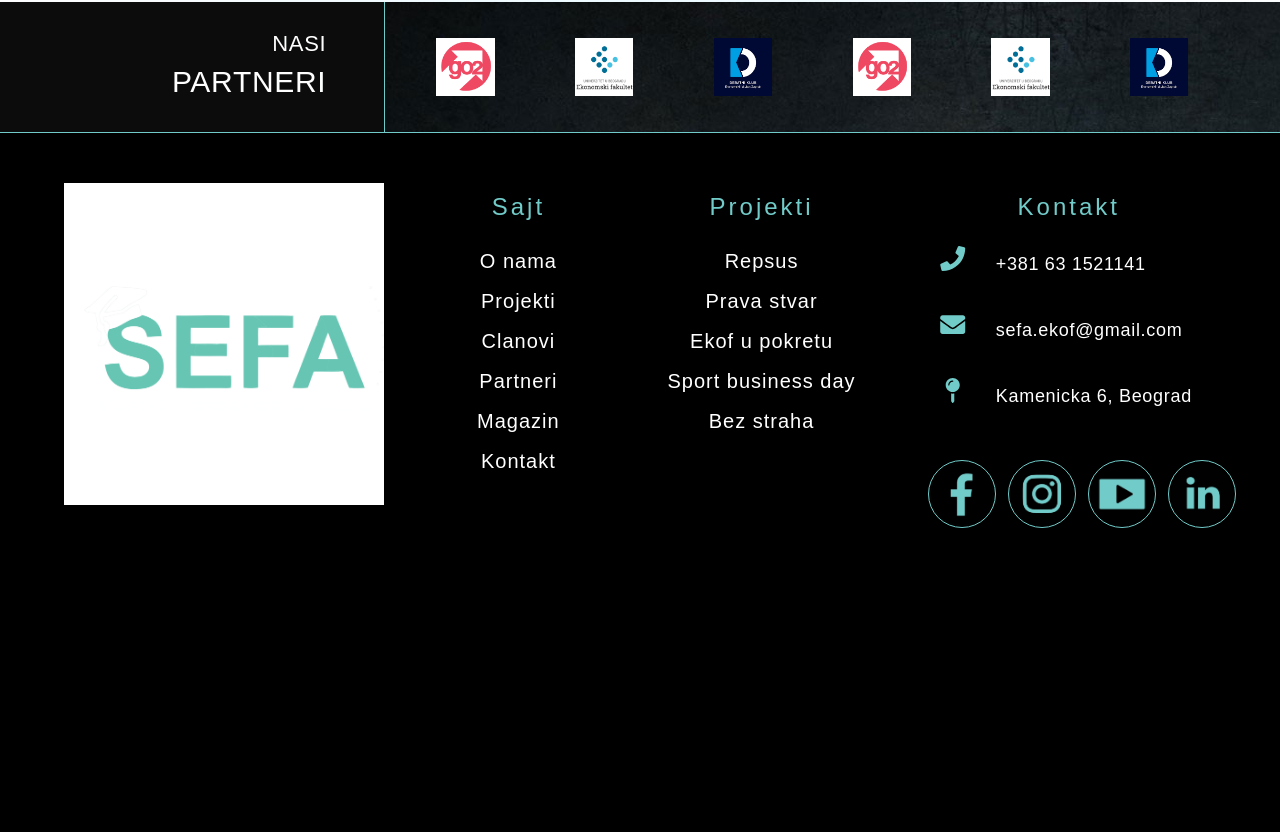
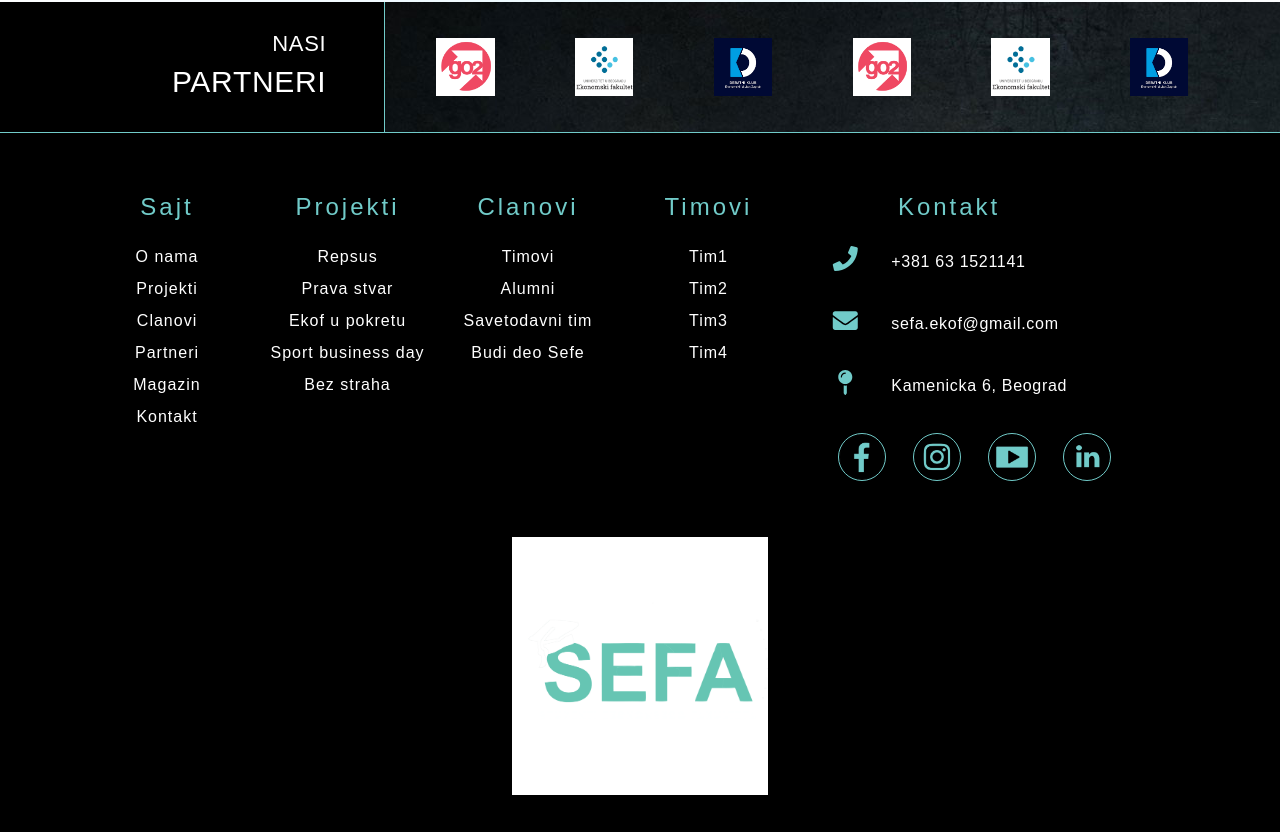
Before and after one commit to pejo8/Sefa_site, a React (Create React App) app: page / in a window 1280 px wide. Shown: the part 1775-2607 px from the top of the page. Built offline with nearby package versions, Linux system fonts and the light colour scheme.

Commit message:
Napravljeni timovi, zavrsen footer, prepravljan header

```diff
--- a/src/App.js
+++ b/src/App.js
@@ -6,6 +6,7 @@ import ONama from './component/ONama';
 import Partneri from './component/Partneri';
 import Magazin from './component/Magazin';
 import Kontakt from './component/Kontakt';
+import Timovi from './component/Timovi';
 
 class App extends React.Component {
 
@@ -27,6 +28,7 @@ class App extends React.Component {
           <Route path="/partneri" exact component={Partneri} />
           <Route path="/magazin" exact component={Magazin} />
           <Route path="/kontakt" exact component={Kontakt} />
+          <Route path="/timovi" exact component={Timovi} />
         </Switch>
       </BrowserRouter>
     );
--- a/src/component/Footer1.js
+++ b/src/component/Footer1.js
@@ -8,9 +8,7 @@ class Footer1 extends React.Component {
   render() {
     return (
       <div className="Footer1">
-            <div className="logo_footer">
-                <div> <img src="./logo.png" alt="logo" /> </div>
-            </div>
+          <div className="gornji_deo">
             <div className="sajt_footer">
                 <p> Sajt </p>
                 <ul>
@@ -32,6 +30,24 @@ class Footer1 extends React.Component {
                     <li><a href="/oNama"> Bez straha </a></li>
                 </ul>
             </div>
+            <div className="sajt_footer">
+                <p> Clanovi </p>
+                <ul>
+                    <li><a href="/oNama"> Timovi </a></li>
+                    <li><a href="/oNama"> Alumni </a></li>
+                    <li><a href="/oNama"> Savetodavni tim </a></li>
+                    <li><a href="/oNama"> Budi deo Sefe </a></li>
+                </ul>
+            </div>
+            <div className="sajt_footer">
+                <p> Timovi </p>
+                <ul>
+                    <li><a href="/oNama"> Tim1  </a></li>
+                    <li><a href="/oNama"> Tim2 </a></li>
+                    <li><a href="/oNama"> Tim3 </a></li>
+                    <li><a href="/oNama"> Tim4 </a></li>
+                </ul>
+            </div>
             <div className="kontakt_footer">
                 <p> Kontakt </p>
                 <div className="icons_kontakt_footer"> <FontAwesomeIcon icon={faPhone} className="icon_fi_footer"/>
@@ -50,6 +66,21 @@ class Footer1 extends React.Component {
                     <button> <img src="/logo_linkedin.png" alt="logo" /> </button>
                 </div>
             </div>
+        </div>
+
+        <div className="footer_responsive">
+            <div> Sefa na drustvenim mrezama </div>
+            <div className="mreze_footer">
+                    <button> <img src="/logo_facebook.png" alt="logo" /> </button>
+                    <button> <img src="/logo_instagram.png" alt="logo" /> </button>
+                    <button> <img src="/logo_youtube.png" alt="logo" /> </button>
+                    <button> <img src="/logo_linkedin.png" alt="logo" /> </button>
+            </div>
+        </div>
+
+        <div className="logo_footer">
+            <div> <img src="./logo.png" alt="logo" /> </div>
+        </div>
       </div>
       );
   }
--- a/src/component/Header.js
+++ b/src/component/Header.js
@@ -64,12 +64,21 @@ class Header extends Component {
               </ul>
             </li>
             <div>
-              <li><a href="/#" className="nsk"> Clanovi </a>
+              <li className="li_clanovi"><a href="/timovi" className="nsk"> Clanovi </a>
                 <ul>
-                  <li><Link to="/#"> Timovi </Link></li>
-                  <li><Link to="/#"> Alumni </Link></li>
-                  <li><Link to="/#"> Savetodavno telo </Link></li>
-                  <li><Link to="/#"> Budi deo Sefe </Link></li>
+                  <li><Link to="/#"> Timovi </Link>
+                    <ul>
+                      <li><Link to="/#"> Tim1 </Link></li>
+                      <li><Link to="/#"> Tim2 </Link></li>
+                      <li><Link to="/#"> Tim3 </Link></li>
+                      <li><Link to="/#"> Tim4 </Link></li>
+                  </ul>
+                  </li>
+                  <div className="ostatak_clanova">
+                    <li><Link to="/#"> Alumni </Link></li>
+                    <li><Link to="/#"> Savetodavno telo </Link></li>
+                    <li><Link to="/#"> Budi deo Sefe </Link></li>
+                  </div>
                 </ul>
               </li>
               <li><a href="/partneri" className="nsk">Partneri</a></li>
@@ -104,10 +113,17 @@ class Header extends Component {
             </li>
               <li><a href="/#" className="nsk"> Clanovi </a>
                 <ul>
-                  <li><Link to="/#"> Clan1 </Link></li>
-                  <li><Link to="/#"> Clan2 </Link></li>
-                  <li><Link to="/#"> Clan3 </Link></li>
-                  <li><Link to="/#"> Clan4 </Link></li>
+                  <li><Link to="/#"> Timovi </Link>
+                    <ul>
+                      <li><Link to="/#"> Tim 1 </Link></li>
+                      <li><Link to="/#"> Tim 2 </Link></li>
+                      <li><Link to="/#"> Tim 3 </Link></li>
+                      <li><Link to="/#"> Tim 4 </Link></li>
+                    </ul>
+                  </li>
+                  <li><Link to="/#"> Alumni </Link></li>
+                  <li><Link to="/#"> Savetodavno telo </Link></li>
+                  <li><Link to="/#"> Budi deo sefe </Link></li>
                 </ul>
               </li>
               <li><a href="/#" className="nsk">Partneri</a></li>
--- a/src/component/Middle_kontakt.js
+++ b/src/component/Middle_kontakt.js
@@ -22,7 +22,7 @@ class Middle_kontakt extends React.Component {
                 <div> sefa.ekof@gmail.com </div>
             </div>
             <div className="icons_kontakt"> <FontAwesomeIcon icon={faMapPin} className="icon_fi" />
-                <div1> LOKACIJA </div1>
+                <div1> ADRESA </div1>
                 <div> Kamenicka 6, Beograd </div>
             </div>
         </div>
--- /dev/null
+++ b/src/component/Middle_timovi.js
@@ -0,0 +1,80 @@
+import React from 'react';
+import './../css/Middle_timovi.css';
+
+class Middle_timovi extends React.Component {
+
+  render() {
+    return (
+      <div className="Middle_timovi">
+
+          <div className="naslov_timovi">
+              <div1> </div1>
+              <div> TIM 1 </div>
+              <div1> </div1>
+          </div>
+
+          <div className="clanovi_timovi">
+              <div className="clan_t">
+                  <div> <img src="/joey.jpg" alt="clan" /> </div>
+                  <div> Nikola Jovanovic </div>
+                  <div className="tl_clan"> Tim lider </div>
+              </div>
+              <div className="clan_t">
+                  <div> <img src="/joey.jpg" alt="clan" /> </div>
+                  <div> Nikola Jovanovic </div>
+              </div>
+              <div className="clan_t">
+                  <div> <img src="/joey.jpg" alt="clan" /> </div>
+                  <div> Nikola Jovanovic </div>
+              </div>
+              <div className="clan_t">
+                  <div> <img src="/joey.jpg" alt="clan" /> </div>
+                  <div> Nikola Jovanovic </div>
+              </div>
+          </div>
+
+          <div className="clanovi_timovi">
+              <div className="clan_t">
+                  <div> <img src="/joey.jpg" alt="clan" /> </div>
+                  <div> Nikola Jovanovic </div>
+              </div>
+              <div className="clan_t">
+                  <div> <img src="/joey.jpg" alt="clan" /> </div>
+                  <div> Nikola Jovanovic </div>
+              </div>
+              <div className="clan_t">
+                  <div> <img src="/joey.jpg" alt="clan" /> </div>
+                  <div> Nikola Jovanovic </div>
+              </div>
+              <div className="clan_t">
+                  <div> <img src="/joey.jpg" alt="clan" /> </div>
+                  <div> Nikola Jovanovic </div>
+              </div>
+          </div>
+
+          <div className="clanovi_timovi">
+              <div className="clan_t">
+                  <div> <img src="/joey.jpg" alt="clan" /> </div>
+                  <div> Nikola Jovanovic </div>
+              </div>
+              <div className="clan_t">
+                  <div> <img src="/joey.jpg" alt="clan" /> </div>
+                  <div> Nikola Jovanovic </div>
+              </div>
+              <div className="clan_t">
+                  <div> <img src="/joey.jpg" alt="clan" /> </div>
+                  <div> Nikola Jovanovic </div>
+              </div>
+              <div className="clan_t">
+                  <div> <img src="/joey.jpg" alt="clan" /> </div>
+                  <div> Nikola Jovanovic </div>
+              </div>
+          </div>
+
+      </div>
+      );
+  }
+
+}
+
+export default Middle_timovi;
--- /dev/null
+++ b/src/component/Timovi.js
@@ -0,0 +1,20 @@
+import React from 'react';
+import Header from './Header';
+import Footer from './Footer';
+import MiddleTimovi from './Middle_timovi'
+
+class Timovi extends React.Component {
+
+  render() {
+    return (
+      <div className="Timovi">
+          <Header />
+          <MiddleTimovi />
+          <Footer />
+      </div>
+      );
+  }
+
+}
+
+export default Timovi;
--- a/src/css/Footer1.css
+++ b/src/css/Footer1.css
@@ -3,17 +3,27 @@
     height: 700px;
     background: black;
     border-top: 1px solid #71cbc9;
-    display: flex;
     padding: 50px 0 50px 0;
     font-family: Arial, Helvetica, sans-serif;
 }
 
-.Footer1 div {
-    margin-left: 4%;
+.gornji_deo {
+    display: flex;
+    width: 100%;
+    padding-left: 6%;
 }
 
 .logo_footer {
-    width: 25%;
+    width: 20%;
+    margin: 40px 0 0 40%;
+}
+
+.logo_footer div{
+    width: 100%;
+}
+
+.logo_footer div img{
+    width: 100%;
 }
 
 .sajt_footer {
@@ -22,15 +32,6 @@
 
 .kontakt_footer {
     width: 25%;
-}
-
-.logo_footer div {
-    width: 100%;
-}
-
-.logo_footer img {
-    width: 100%;
-    margin-bottom: 20px;
 }
 
 .sajt_footer p {
@@ -42,7 +43,7 @@
 
 .sajt_footer ul{
     list-style: none;
-    font-size: 20px;
+    font-size: 16px;
     letter-spacing: 1px;
 }
 
@@ -63,6 +64,7 @@
     display: flex;
     width: 100%;
     margin-bottom: 15px;
+    margin-left: 6%;
 }
 
 .kontakt_footer .icons_kontakt_footer .icon_fi_footer{
@@ -73,21 +75,16 @@
 
 .kontakt_footer .icons_kontakt_footer div{
     color: white;
-    font-size: 18px;
+    font-size: 16px;
     width: 80%;
 }
 
-.mreze_footer {
-    display: flex;
-    width: 100%;
-    margin: 30px 0 0 0;
-}
-
 .mreze_footer button {
-    width: 25%;
+    width: 20%;
     border: 0;
     border-radius: 50%;
     background: none;
+    margin-left: 5%;
 }
 
 .mreze_footer button img {
@@ -104,3 +101,100 @@
 .mreze_footer a img {
     width: 100%;
 }
+
+.footer_responsive {
+    display: none;
+}
+
+@media (max-width: 850px){
+    .Footer1 {
+        height: 700px;
+    }
+
+    .sajt_footer {
+        display: none;
+    }
+
+    .kontakt_footer {
+        display: none;
+    }
+
+    .footer_responsive {
+        display: block;
+        font-size: 16px;
+        color: white;
+        text-transform: uppercase;
+        font-weight: bold;
+    }
+
+    .footer_responsive .mreze_footer{
+        width: 40%;
+        margin: 20px 0 0 29%;
+    }
+
+    .logo_footer {
+        margin-top: 120px;
+        width: 40%;
+        margin-left: 31%;
+    }
+}
+
+@media (max-width: 680px){
+    .Footer1{
+        height: 650px;
+    }
+
+    .footer_responsive .mreze_footer{
+        width: 60%;
+        margin: 20px 0 0 18%;
+    }
+
+    .logo_footer {
+        margin-top: 120px;
+        width: 50%;
+        margin-left: 26%;
+    }
+}
+
+@media (max-width: 500px){
+    .Footer1{
+        height: 600px;
+    }
+
+    .footer_responsive .mreze_footer{
+        width: 70%;
+        margin: 20px 0 0 13.5%;
+    }
+
+    .logo_footer {
+        margin-top: 120px;
+        width: 60%;
+        margin-left: 21%;
+    }
+}
+
+@media (max-width: 400px){
+
+    .Footer1 {
+        height: 550px;
+    }
+
+    .footer_responsive {
+        display: block;
+        font-size: 16px;
+        color: white;
+        text-transform: uppercase;
+        font-weight: bold;
+    }
+
+    .footer_responsive .mreze_footer{
+        width: 80%;
+        margin: 20px 0 0 8%;
+    }
+
+    .logo_footer {
+        margin-top: 120px;
+        width: 60%;
+        margin-left: 20%;
+    }
+}
--- a/src/css/Middle_homepage.css
+++ b/src/css/Middle_homepage.css
@@ -24,7 +24,6 @@
     grid-column: 1;
     text-align: right;
     background: black;
-    opacity: 0.95;
     color: white;
     padding: 13px 15% 0 0;
 }
@@ -211,14 +210,14 @@
         display: flex;
         width: 100%;
         height: 140px;
-        background: #343a40;
+        background-image: url("/background-Dark-Grey.jpg");
     }
 
     .partneri .slider_partneri div {
         width: 25%;
         height: 100px;
         margin: 30px 4% 30px 4%;
-        background: #343a40;
+        background-image: none;
     }
 
     .partneri .slider_partneri .btn1_sp{
--- a/src/css/Middle_kontakt.css
+++ b/src/css/Middle_kontakt.css
@@ -10,7 +10,7 @@
     font-size: 35px;
     color: white;
     letter-spacing: 2px;
-
+    font-family: Arial, Helvetica, sans-serif;
 }
 
 .kontakt_fi {
--- /dev/null
+++ b/src/css/Middle_timovi.css
@@ -0,0 +1,58 @@
+.Middle_timovi {
+    width: 100%;
+    background-image: url("/background-Dark-Grey.jpg");
+    margin: 0;
+    padding: 70px 0 80px 0;
+
+}
+
+.naslov_timovi {
+    display: flex;
+}
+
+.naslov_timovi div1{
+    width: 40%;
+    border-bottom: 1px solid white;
+}
+
+.naslov_timovi div {
+    width: 20%;
+    z-index: 1;
+    color: white;
+    text-align: center;
+    margin-bottom: -33px;
+    font-size: 35px;
+    color: white;
+    letter-spacing: 2px;
+    font-family: Arial, Helvetica, sans-serif;
+}
+
+.clanovi_timovi {
+    width: 100%;
+    margin: 100px 0 30px 0;
+    display: flex;
+}
+
+.clanovi_timovi .clan_t {
+    width: 18%;
+    margin-left: 5.6%;
+    color: white;
+    text-align: center;
+    font-size: 20px;
+    font-family: Arial, Helvetica, sans-serif;
+}
+
+.clanovi_timovi .clan_t img{
+    width: 100%;
+    border: 1px solid #71cbc9;
+    -webkit-box-shadow: 3px 0px 37px 3px rgba(113,203,201,1);
+    -moz-box-shadow: 3px 0px 37px 3px rgba(113,203,201,1);
+    box-shadow: 3px 0px 37px 3px rgba(113,203,201,1);
+    border-radius: 50%;
+    margin-bottom: 10px;
+}
+
+.tl_clan {
+    color: #71cbc9;
+    margin-bottom: -10px;
+}
```
Also changed, not shown: src/css/Header.css (+30 -0 lines), public/joey.jpg (added).
